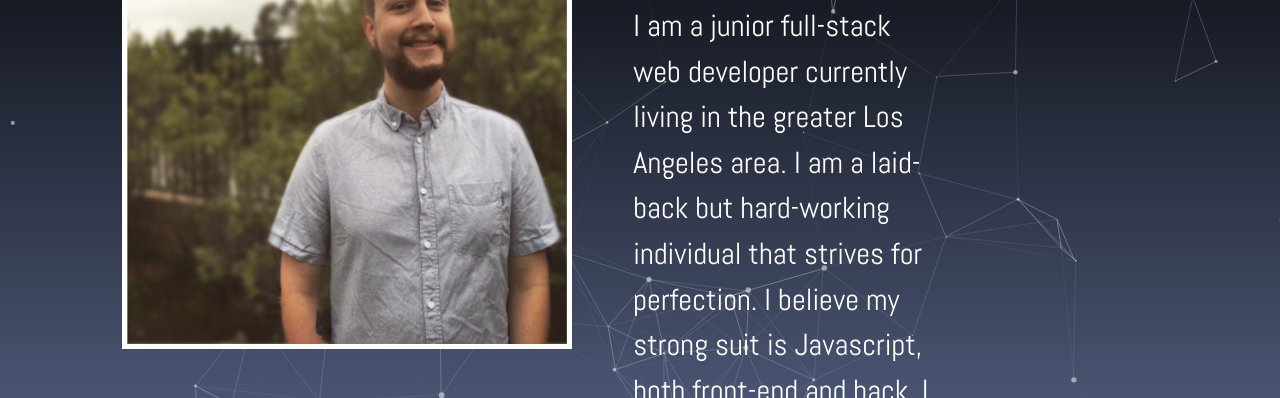
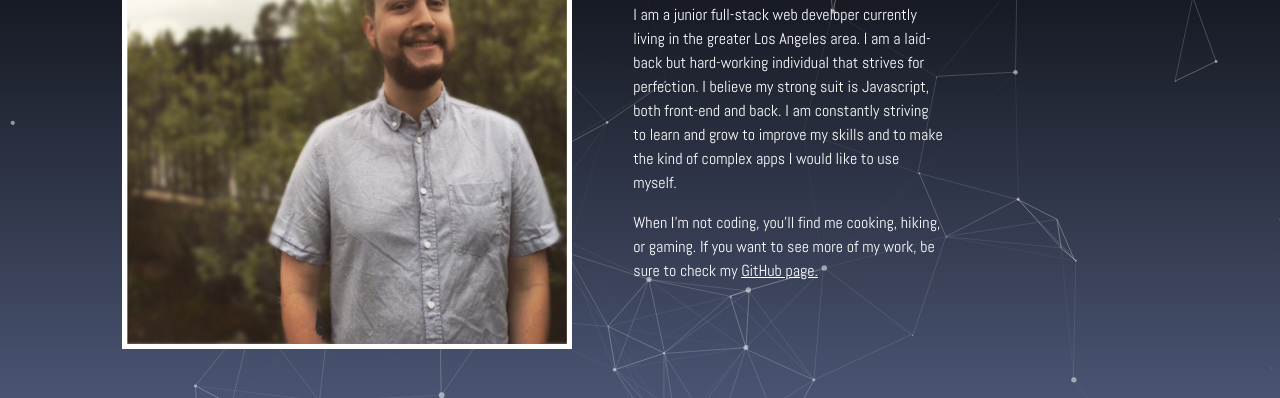
Before and after one commit to imiller1007/true-portfolio, a plain HTML site: page about.html in a window 1280 px wide. Shown: the part 402-800 px from the top of the page. Drawn offline with nearby package versions, Linux system fonts and the light colour scheme.

Commit message:
fixed index bg color/font change on about

```diff
--- a/assets/style/about.css
+++ b/assets/style/about.css
@@ -34,7 +34,7 @@ filter: progid:DXImageTransform.Microsoft.gradient( startColorstr='#000000', end
 .bio {
     font-family: abel;
     color: white;
-    font-size: 190%;
+    font-size: 100%;
 }
 
 #header {
--- a/assets/style/index.css
+++ b/assets/style/index.css
@@ -1,5 +1,5 @@
 body{
-    background-color: white;
+    background-color: black;
 }
 
 .bg-light {
--- a/assets/style/portfolio.css
+++ b/assets/style/portfolio.css
@@ -45,7 +45,7 @@ filter: progid:DXImageTransform.Microsoft.gradient( startColorstr='#000000', end
 } */
 
 .col-lg-4 {
-    margin-top: 200px;
+    margin-top: 100px;
     z-index: 10;
 }
 
```
